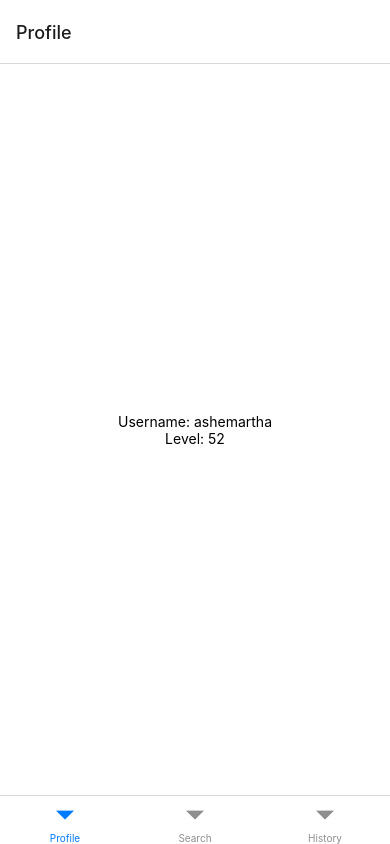
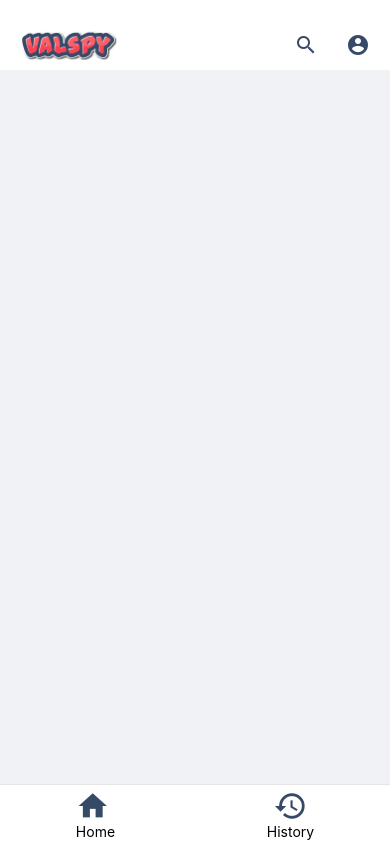
Before and after one commit to ashemartha/ValSpy, a React Native app: screen / in a window 390 px wide. Built offline with nearby package versions, Linux system fonts and the light colour scheme.

Commit message:
updated profile navigation and style, added app logo and menu icons

```diff
--- a/App.js
+++ b/App.js
@@ -1,10 +1,15 @@
 import { StatusBar } from 'expo-status-bar';
-import { StyleSheet, Text, TextInput, View } from 'react-native';
-import { NavigationContainer} from '@react-navigation/native';
+import { StyleSheet,
+  Text,
+  TextInput,
+  View,
+  Image,
+  Platform } from 'react-native';
 import { createBottomTabNavigator } from '@react-navigation/bottom-tabs';
-import { SafeAreaProvider } from 'react-native-safe-area-context';
 import { SafeAreaView } from 'react-native-safe-area-context';
 import { useState } from 'react';
+import { TouchableOpacity } from 'react-native';
+import Icon from 'react-native-vector-icons/MaterialIcons';
 
 const Tab = createBottomTabNavigator();
 
@@ -45,26 +50,76 @@ function Profile() {
 
 
 export default function App() {
+
+  const logo = require('./assets/logo.png');
   return (
-    <SafeAreaProvider>
-      <NavigationContainer>
-      <Tab.Navigator>
-          <Tab.Screen name="Profile" component={Profile}  />
-          <Tab.Screen name="Search" component={Search}  />
-          <Tab.Screen name="History" component={History}  />
-        </Tab.Navigator>
-    </NavigationContainer>
-    </SafeAreaProvider>
+    <View style={styles.container}>
+      <View style={styles.topNav}>
+        <Image source={logo} style ={{ width: 98, height: 30 }}/>
+        <View>
+          <View style={styles.topRightNav}>
+            <Icon style={styles.icon} name="search" size={24} />
+            <Icon style={styles.icon} name="account-circle" size={24}/>
+          </View>
+        </View>
+      </View>
+      <View style={styles.body}>
 
+      </View>
+      <View style={styles.bottomNav}>
+        <TouchableOpacity>
+          <Icon style={styles.icon} name="home" size={34}/>
+          <Text>Home</Text>
+        </TouchableOpacity>
+        <TouchableOpacity style={styles.tabButton}>
+          <Icon style={styles.icon} name="history" size={34}/>
+          <Text>History</Text>
+        </TouchableOpacity>
+
+      </View>
+    </View>
 
   );
 }
 
 const styles = StyleSheet.create({
   container: {
+    flex: 1
+  },
+  topNav: {
+    elevation: 10,
+    height: 70,
+    paddingTop: 20,
+    paddingHorizontal: 20,
+    flexDirection: 'row',
+    justifyContent: 'space-between',
+    backgroundColor: 'white',
+    alignItems: 'center',
+  },
+  topRightNav: {
+    flexDirection: 'row',
+    justifyContent: 'space-between',
+    gap: 28,
+  },
+  icon: {
+    color: '#364966',
+  },
+  body: {
     flex: 1,
-    backgroundColor: '#fff',
+    backgroundColor: '#f0f2f5'
+  },
+  bottomNav: {
+    height: 60,
+    backgroundColor: 'white',
+    flexDirection: 'row',
+    justifyContent: 'space-around',
+    alignItems: 'center',
+    borderTopColor: '#E5E5E5',
+    borderStyle: 'solid',
+    borderTopWidth: 0.5,
+  },
+  tabButton: {
     alignItems: 'center',
     justifyContent: 'center',
-  },
+  }
 });
--- a/package.json
+++ b/package.json
@@ -10,14 +10,20 @@
   },
   "dependencies": {
     "@expo/metro-runtime": "~3.1.3",
+    "@fortawesome/fontawesome-svg-core": "^6.5.1",
+    "@fortawesome/free-brands-svg-icons": "^6.5.1",
+    "@fortawesome/free-solid-svg-icons": "^6.5.1",
+    "@fortawesome/react-native-fontawesome": "^0.3.0",
     "@react-navigation/bottom-tabs": "^6.5.11",
     "@react-navigation/native": "^6.1.9",
     "expo": "~50.0.6",
+    "expo-font": "^11.10.2",
     "expo-status-bar": "~1.11.1",
     "react": "18.2.0",
     "react-dom": "18.2.0",
     "react-native": "0.73.4",
     "react-native-safe-area-context": "^4.9.0",
+    "react-native-svg": "^14.1.0",
     "react-native-web": "~0.19.6"
   },
   "devDependencies": {
```
Also changed, not shown: assets/logo.png (added), 1 other file (tests, documents, lock files or other folders).
